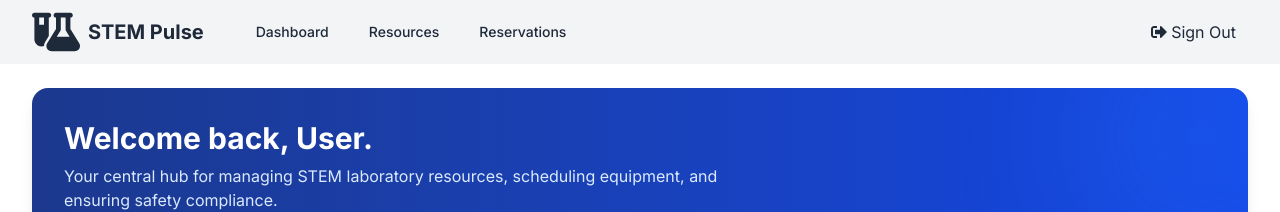
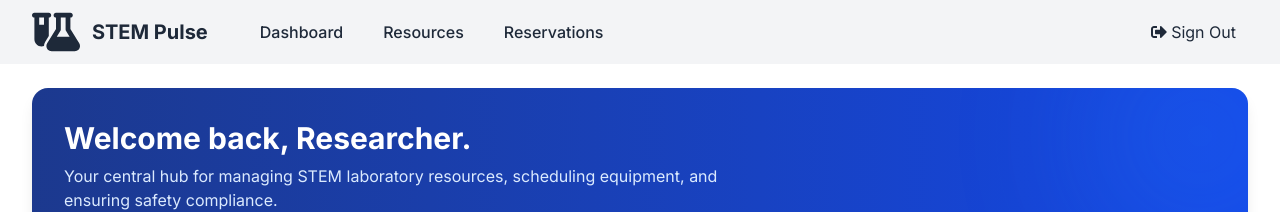
Before and after one commit to n4zzz/mmu-stem-fun-carnival, a Next.js app: page /dashboard in a window 1280 px wide. Shown: the top 212 px of the page. Built offline with nearby package versions, Linux system fonts and the light colour scheme; no server answers; the database is empty.

Commit message:
Updated dashboard aesthethic

```diff
--- a/src/app/dashboard/page.jsx
+++ b/src/app/dashboard/page.jsx
@@ -39,7 +39,7 @@ const DashboardPage = async () => {
 
       <div className="relative overflow-hidden rounded-2xl bg-gradient-to-r from-blue-900 to-blue-700 p-8 text-white shadow-lg">
         <div className="relative z-10">
-          <h1 className="text-3xl font-bold mb-2">Welcome back, User.</h1>
+          <h1 className="text-3xl font-bold mb-2">Welcome back, Researcher.</h1>
           <p className="text-blue-100 max-w-2xl">
             Your central hub for managing STEM laboratory resources, scheduling equipment, and ensuring safety compliance.
           </p>
--- a/src/components/Header.jsx
+++ b/src/components/Header.jsx
@@ -30,17 +30,17 @@ const Header = () => {
             <nav className="mx-auto max-w-7xl px-4 sm:px-6 lg:px-8">
                 <div className="flex h-16 items-center justify-between">
                     <div className="flex items-center">
-                        <Link href="/" className="flex items-center gap-2">
+                        <Link href="/" className="flex items-center gap-3">
                             <FaFlaskVial className="h-12 w-12 text-gray-800" />
                             <span className="text-xl font-bold text-gray-800">STEM Pulse</span>
                         </Link>
                         <div className="hidden md:block">
                             <div className="ml-10 flex items-baseline space-x-4">
-                                <Link href="/dashboard" className="rounded-md px-3 py-2 text-sm font-medium text-gray-800 hover:bg-gray-700 hover:text-white">
+                                <Link href="/dashboard" className="rounded-md px-3 py-2 text-base font-medium text-gray-800 hover:bg-gray-700 hover:text-white">
                                     Dashboard
                                 </Link>
-                                <Link href="/" className="rounded-md px-3 py-2 text-sm font-medium text-gray-800 hover:bg-gray-700 hover:text-white">Resources</Link>
-                                <Link href="/bookings" className="rounded-md px-3 py-2 text-sm font-medium text-gray-800 hover:bg-gray-700 hover:text-white">Reservations</Link>
+                                <Link href="/" className="rounded-md px-3 py-2 text-base font-medium text-gray-800 hover:bg-gray-700 hover:text-white">Resources</Link>
+                                <Link href="/bookings" className="rounded-md px-3 py-2 text-base font-medium text-gray-800 hover:bg-gray-700 hover:text-white">Reservations</Link>
                             </div>
                         </div>
                     </div>
```
